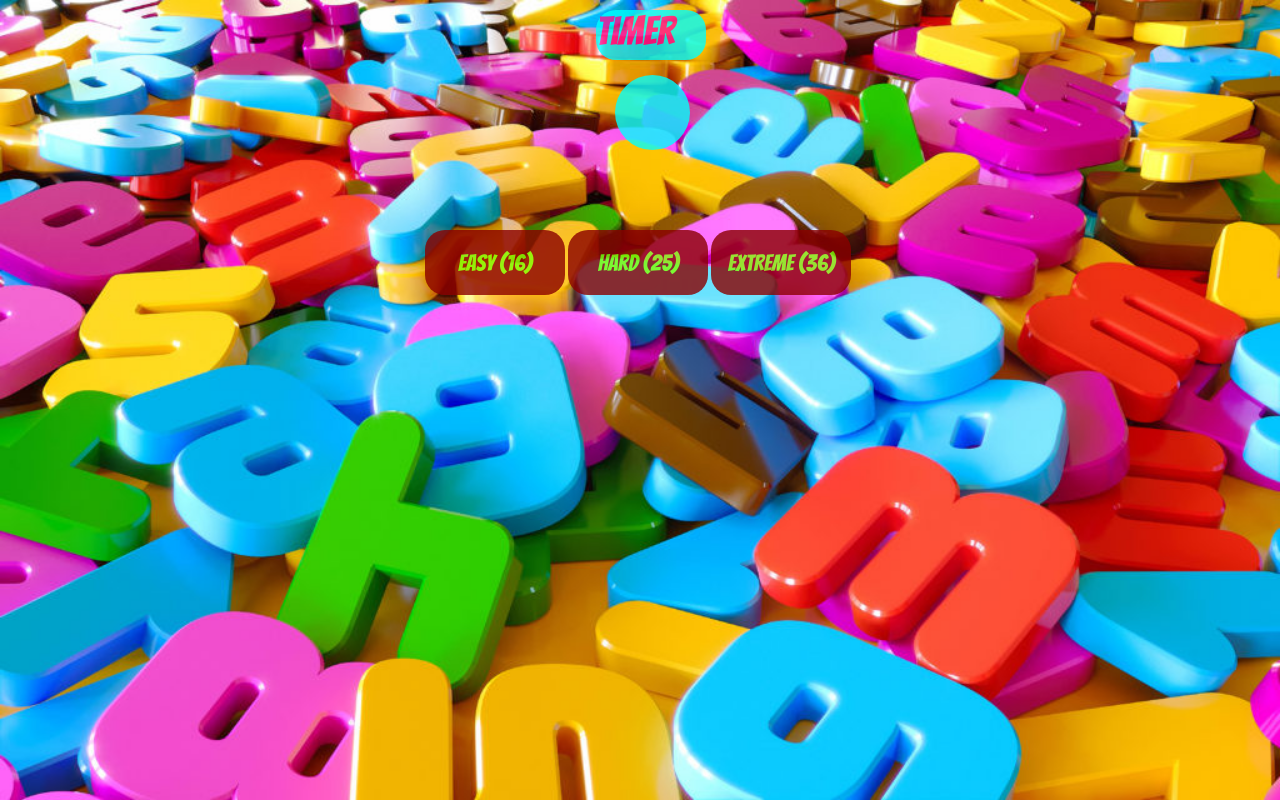
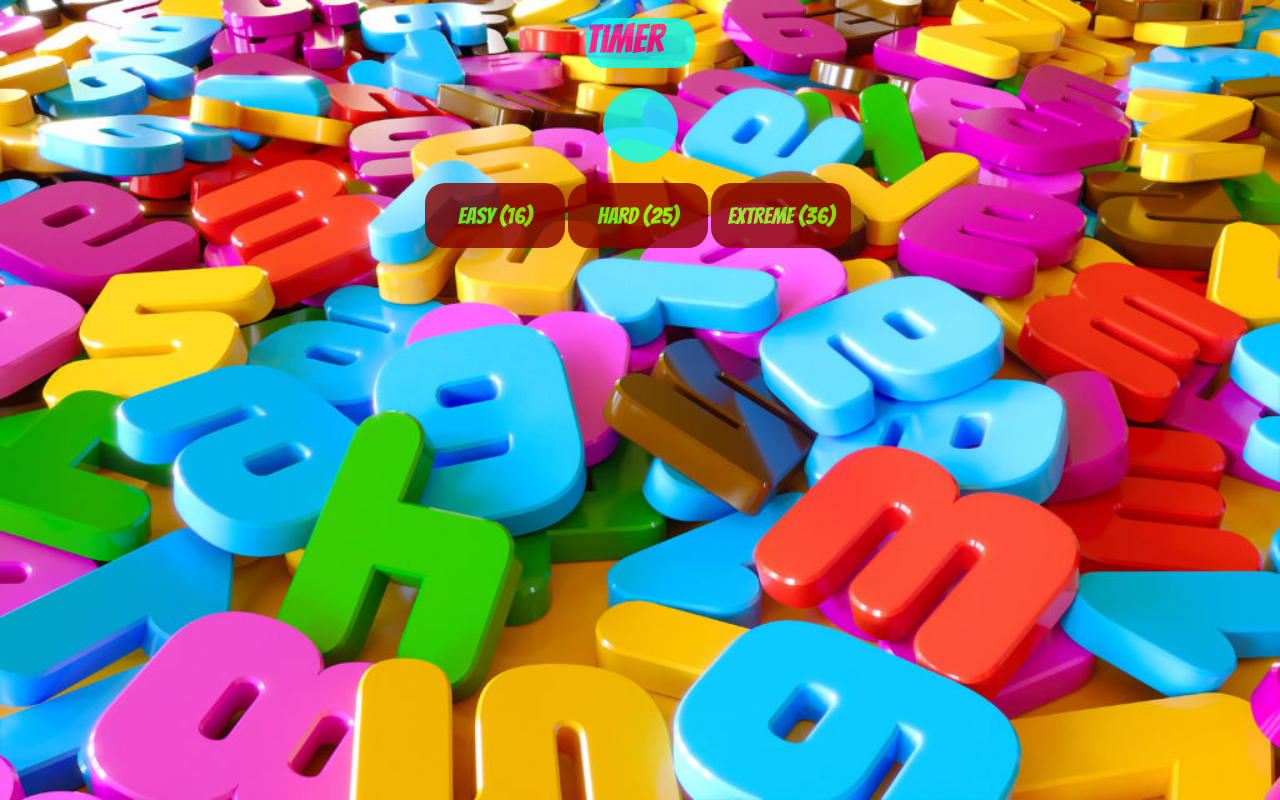
Before and after one commit to ArthurVolkov/touch-numbers, a plain HTML site: page index.html in a window 1280 px wide. Drawn offline with Linux system fonts and the light colour scheme.

Commit message:
fixed style

```diff
--- a/style.css
+++ b/style.css
@@ -4,19 +4,17 @@ body {
     background-image: url("img/background.jpg");
     background-size: 100%;
     font-family: 'Bangers', cursive;
-    -webkit-user-select: none;
-	-khtml-user-select: none;
-	-moz-user-select: none;
-	-ms-user-select: none;
-	user-select: none;
+    user-select: none;
+    display: flex;
+    flex-direction: column;
+    justify-content: center;
+    align-items: center;
 }
 
 .timer {
     width: 110px;
     height: 50px;
-    margin-top: 10px;
-    margin-bottom: 5px;
-    margin-left: 46.5%;
+    margin: 10px;
     font-size: 40px;
     background-color: aqua;
     text-align: justify;
@@ -30,8 +28,7 @@ body {
     width: 75px;
     height: 75px;
     border-radius: 50%;
-    margin-top: 15px;
-    margin-left: 48%;
+    margin: 10px;
     font-size: 60px;
     background-color: aqua;
     text-align: center;
@@ -44,7 +41,7 @@ body {
     height: 65px;
     border: none;
     margin-top: 80px;
-    margin-left: 33%;
+    margin: 10px;
     font-family: 'Bangers', cursive;
 }
 
@@ -68,20 +65,20 @@ button:active, button:focus {
 
 
 .table {
-    position: absolute;
+    /* position: absolute; */
     bottom: 100px;
     left: 40%;
     background-color: aqua;
-    font-size: 25px;
+    font-size: 2rem;
     color: firebrick;
     opacity: .8;
     display: none;
 }
 
 .table td{
-    width: 27px;
-    height: 27px;
+    width: 3rem;
+    height: 3rem;
     text-align: center;
     background-color: chartreuse;
-    font-size: 25px;
+    font-size: 2rem;
 }
```
